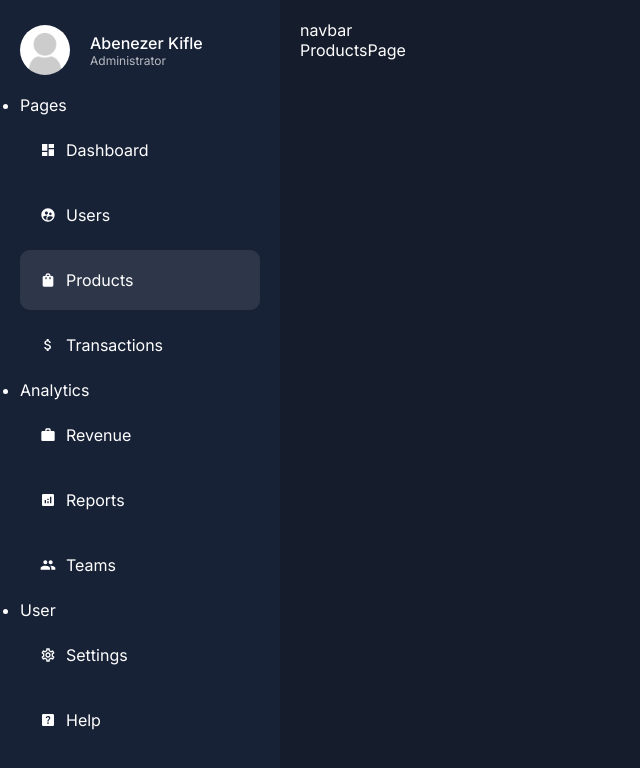
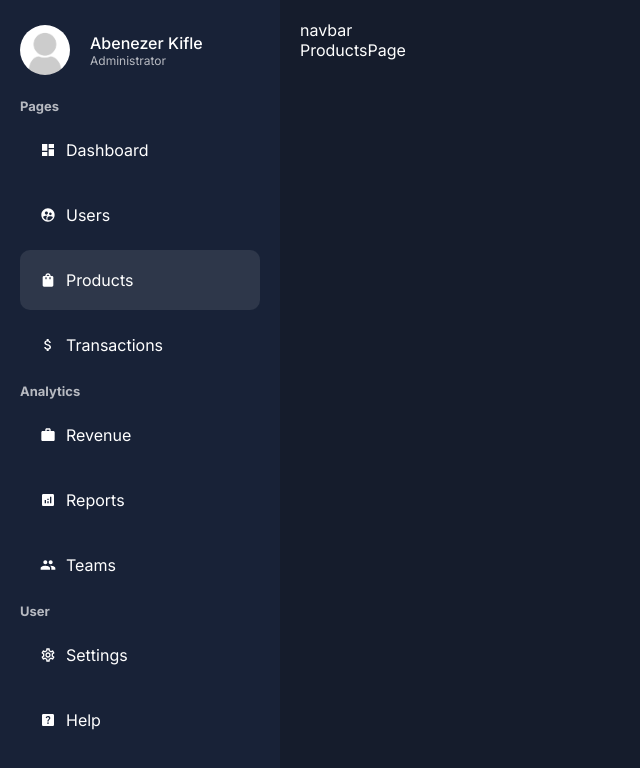
Before and after one commit to abenooo/NextJs_14_AdminDashboard, a Next.js app: page /dashboard/products in a window 1280 px wide. Shown: the top 768 px of the page, without its empty margins (0-640 px from the left). Built offline with nearby package versions, Linux system fonts and the light colour scheme.

Commit message:
Finsihed the sidebar

```diff
--- a/app/ui/dashboard/sidebar/sidebar.jsx
+++ b/app/ui/dashboard/sidebar/sidebar.jsx
@@ -92,7 +92,7 @@ const Sidebar = () => {
           <span className={styles.userTitle}>Administrator</span>
         </div>
       </div>
-      <ul>
+      <ul className={styles.list}>
         {menuItems.map((cat) => (
           <li key={cat.title}>
             <span className={styles.cat}>{cat.title}</span>
--- a/app/ui/dashboard/sidebar/sidebar.module.css
+++ b/app/ui/dashboard/sidebar/sidebar.module.css
@@ -24,3 +24,12 @@ top: 40px;
     font-size: 12px;
     color: var(--textSoft);
 }
+.list{
+    list-style: none;
+}
+.cat{
+    color: var(--textSoft);
+    font-weight: bold;
+    font-size: 13px;
+    margin: 10px 0px;
+}
```
